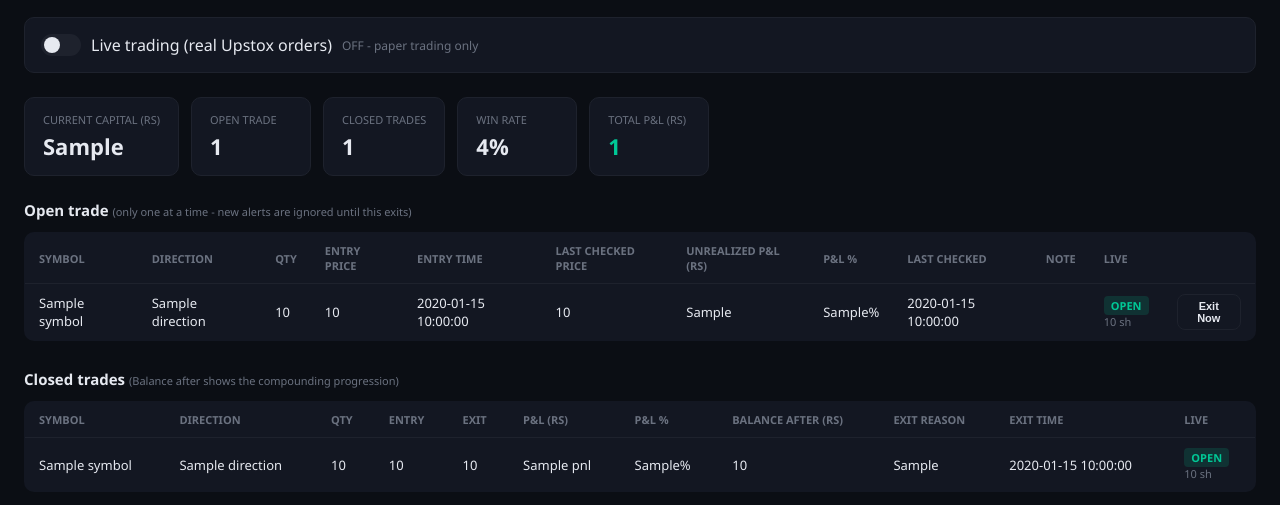
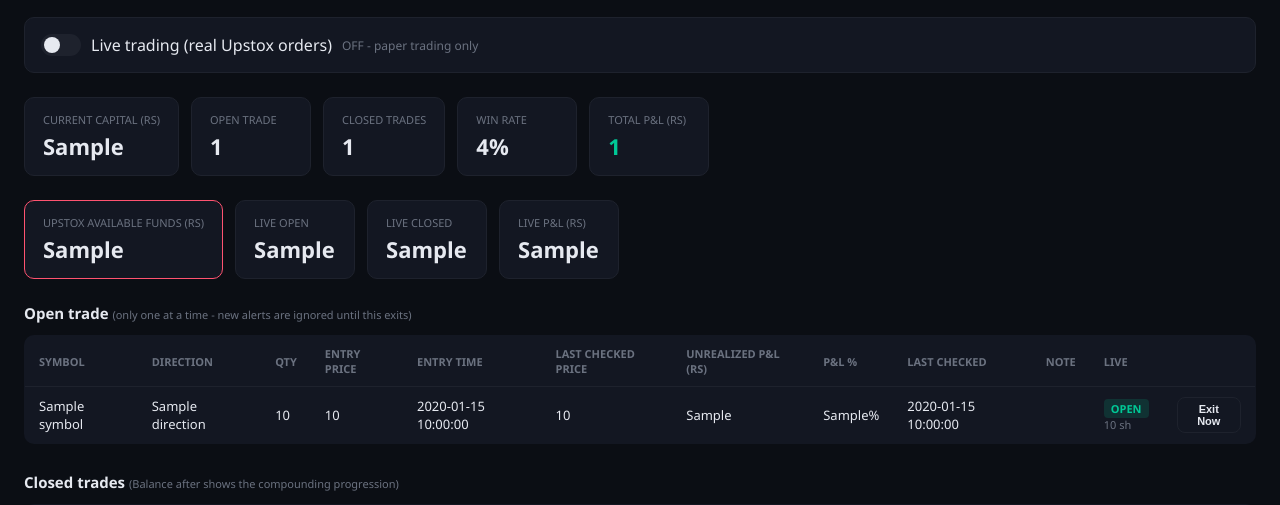
Before and after one commit to rajaram997267-ops/Rajaram-Trading-Terminal-RTT-v0.0, a Flask app: template templates/paper_trading.html in a window 1280 px wide. Shown: the part 311-816 px from the top of the page. Run offline with Flask 3, Linux system fonts and the light colour scheme; the template is opened without the code that fills it: most values are stand-ins (such as "Sample title", 1, 10 or a date in 2020); parts of the project's set-up code (start-up, migrations or seed data) failed here and were passed over; some libraries are stand-ins or nearby versions.

Commit message:
Add files via upload

```diff
--- a/templates/paper_trading.html
+++ b/templates/paper_trading.html
@@ -236,6 +236,25 @@
     <div class="stat-card">
       <div class="label">Total P&amp;L (Rs)</div>
       <div class="value {% if total_pnl > 0 %}pos{% elif total_pnl < 0 %}neg{% endif %}" id="statPnl">{{ total_pnl }}</div>
+    </div>
+  </div>
+
+  <div class="stats">
+    <div class="stat-card" style="border-color: var(--red);">
+      <div class="label">Upstox available funds (Rs)</div>
+      <div class="value" id="statLiveFunds">{{ live_available_funds if live_available_funds is not none else "-" }}</div>
+    </div>
+    <div class="stat-card">
+      <div class="label">Live open</div>
+      <div class="value" id="statLiveOpen">{{ live_open }}</div>
+    </div>
+    <div class="stat-card">
+      <div class="label">Live closed</div>
+      <div class="value" id="statLiveClosed">{{ live_closed }}</div>
+    </div>
+    <div class="stat-card">
+      <div class="label">Live P&amp;L (Rs)</div>
+      <div class="value {% if live_pnl > 0 %}pos{% elif live_pnl < 0 %}neg{% endif %}" id="statLivePnl">{{ live_pnl }}</div>
     </div>
   </div>
 
@@ -523,6 +542,23 @@
         if (data.current_capital !== undefined) {
           document.getElementById("statCurrentCapital").textContent = data.current_capital;
         }
+        if (data.live_available_funds !== undefined) {
+          document.getElementById("statLiveFunds").textContent =
+            data.live_available_funds === null ? "-" : data.live_available_funds;
+        }
+        if (data.live_open !== undefined) {
+          document.getElementById("statLiveOpen").textContent = data.live_open;
+        }
+        if (data.live_closed !== undefined) {
+          document.getElementById("statLiveClosed").textContent = data.live_closed;
+        }
+        if (data.live_pnl !== undefined) {
+          const liveEl = document.getElementById("statLivePnl");
+          liveEl.textContent = data.live_pnl;
+          liveEl.classList.remove("pos", "neg");
+          if (data.live_pnl > 0) liveEl.classList.add("pos");
+          if (data.live_pnl < 0) liveEl.classList.add("neg");
+        }
       } catch (err) {
         console.error("Refresh failed", err);
       }
```
